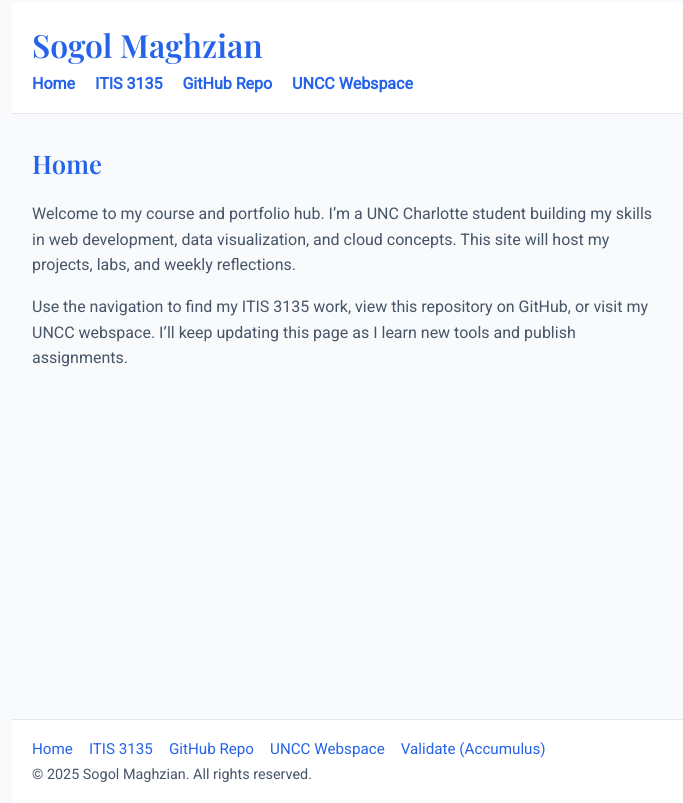
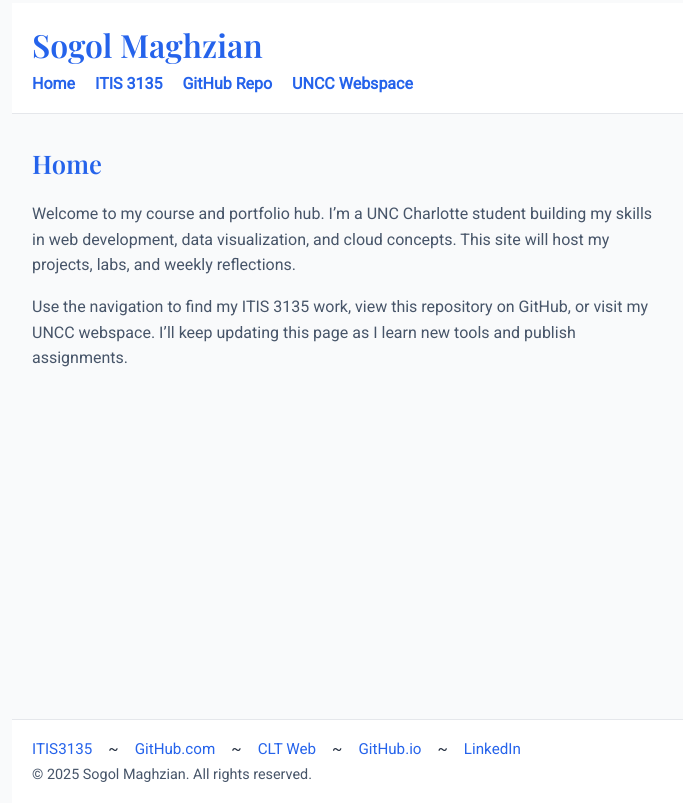
Before and after one commit to Sogol2/smaghzia.github.io, a plain HTML site: page index.html in a window 1280 px wide. Shown: the part 797-1600 px from the top of the page, without its empty margins (223-906 px from the left). Drawn offline with nearby package versions, Linux system fonts and the light colour scheme.

Commit message:
Navigation Links (in Footer)

```diff
--- a/index.html
+++ b/index.html
@@ -207,16 +207,16 @@
     </main>
 
     <footer role="contentinfo">
-      <div class="footer-nav" aria-label="Footer Navigation">
-        <a href="/">Home</a>
-        <a href="/itis3135/">ITIS 3135</a>
-        <a href="https://github.com/Sogol2/smaghzia.github.io">GitHub Repo</a>
-        <a href="https://webpages.charlotte.edu/smaghzia/">UNCC Webspace</a>
-        <!-- Accumulus validator link (opens with current page URL) -->
-        <a href="#" id="accumulus-link">Validate (Accumulus)</a>
-      </div>
-      <div class="tiny">© <span id="year"></span> Sogol Maghzian. All rights reserved.</div>
-    </footer>
+		<nav class="footer-nav" aria-label="Footer Navigation">
+		  <a href="/itis3135/">ITIS3135</a> ~
+		  <a href="https://github.com/Sogol2">GitHub.com</a> ~
+		  <a href="https://webpages.charlotte.edu/smaghzia/">CLT Web</a> ~
+		  <a href="https://smaghzia.github.io/">GitHub.io</a> ~
+		  <a href="https://www.linkedin.com/in/sogol-maghzian/">LinkedIn</a>
+		</nav>
+		<div class="tiny">© <span id="year"></span> Sogol Maghzian. All rights reserved.</div>
+	  </footer>
+
   </div>
 
   <!-- Small helper script for year + validator link -->
```
